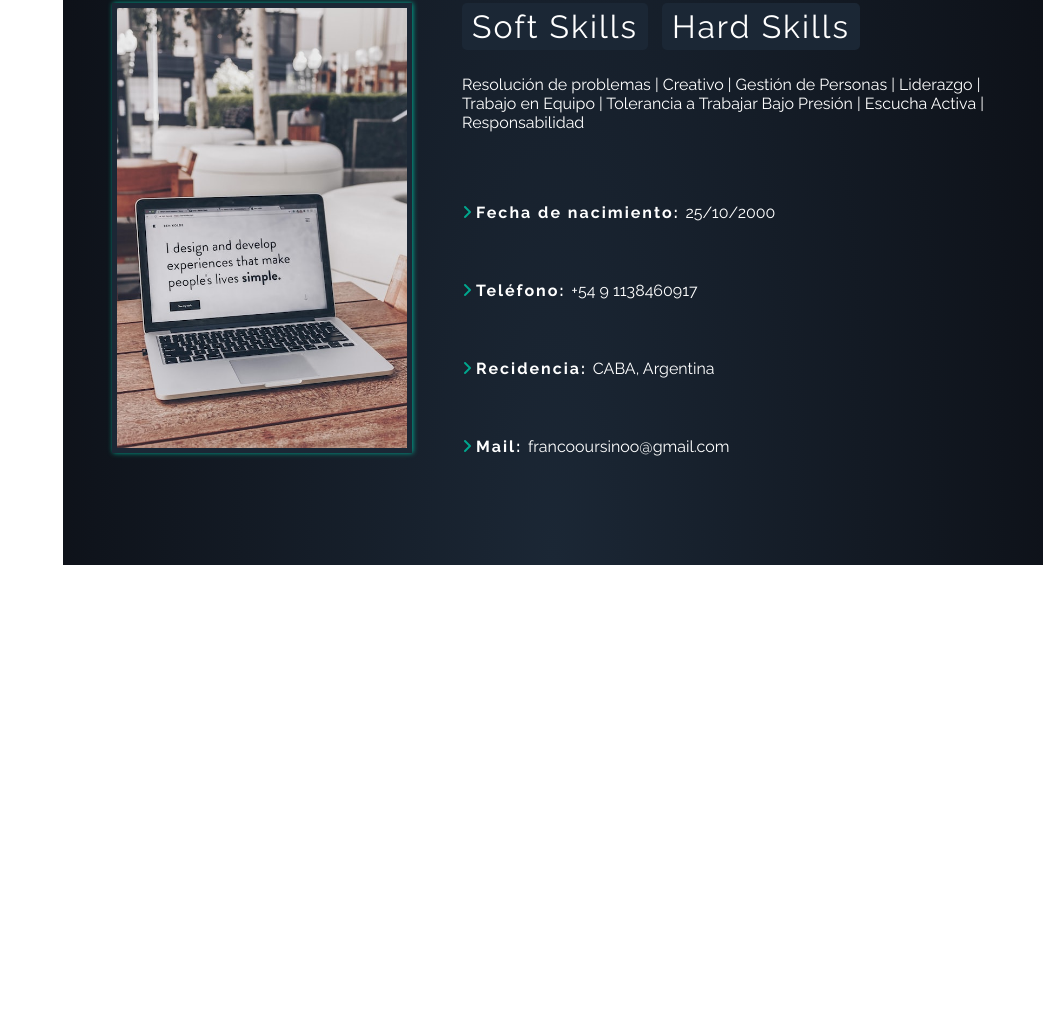
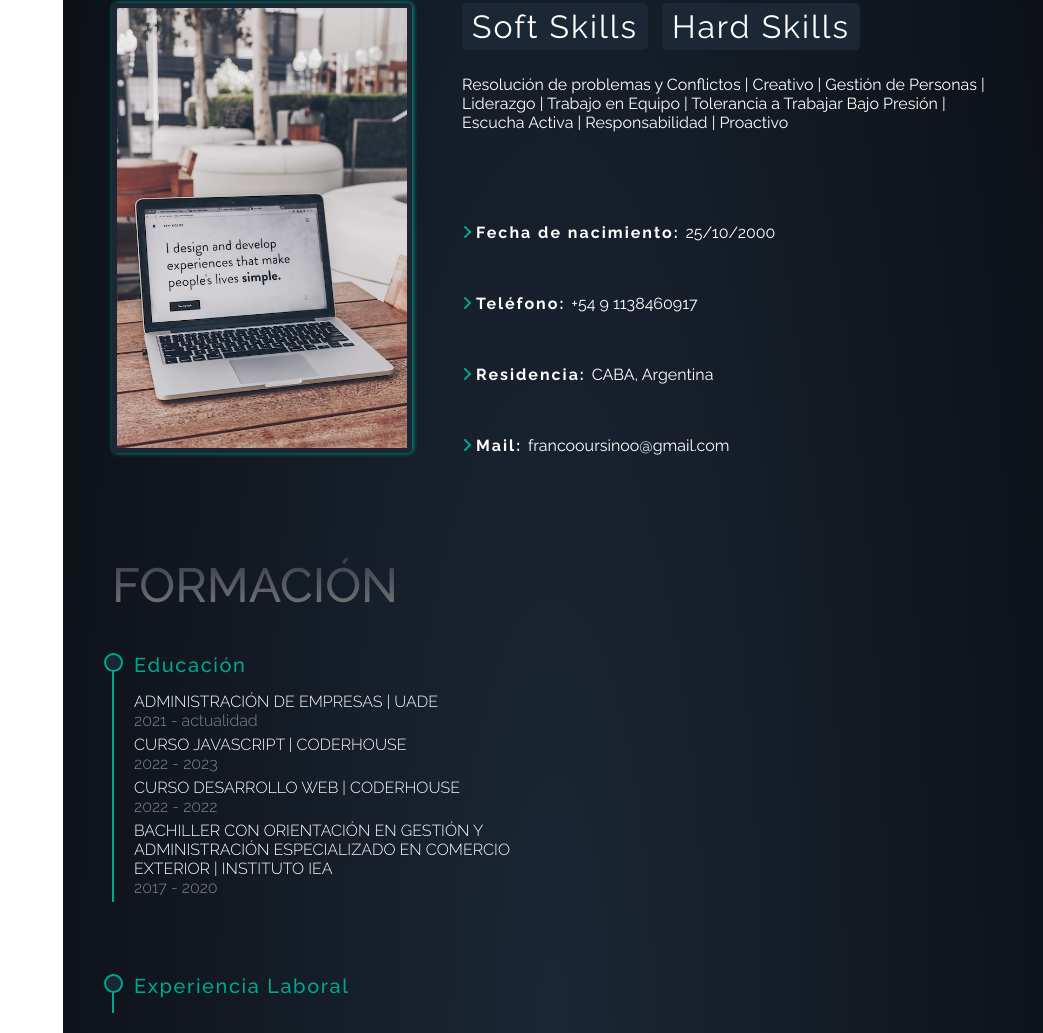
Before and after one commit to FrancoUrsino/Fran_PF, a website: page index.html in a window 1280 px wide. Shown: the part 1076-2109 px from the top of the page, without its empty margins (237-1280 px from the left). Before the commit the page ends 1641 px from the top, so only its background shows below. Drawn offline with Linux system fonts and the light colour scheme.

Commit message:
fix some errors

```diff
--- a/index.html
+++ b/index.html
@@ -67,7 +67,7 @@
       <div id="stars2"></div>
       <div id="stars3"></div>
       <div class="home__container">
-        <h2 class="home__container--title">Bienvenidos! <i class="fa-regular fa-hand"></i> <br><span>Soy Desarrollador
+        <h2 class="home__container--title">Bienvenidos! <i class="fa-regular fa-hand"></i><br><span>Soy Desarrollador
             Front-End</span></h2>
         <p class="home__container--text">Todo buen proyecto tiene una historia aún mejor</p>
       </div>
@@ -85,7 +85,7 @@
           interesado en la parte Front End ya que quiero darle la mejor experiencia al usuario posible.
         </p>
         <div class="about__container--container">
-          <img src="img/about.jpg" alt="" class="about__container--container--img">
+          <img src="img/about.jpg" alt="Frase en computadora" class="about__container--container--img">
           <div class="about__container--container--container">
             <div class="about__container--container--container--container"> <!-- SKILLS.JS -->
             </div>
@@ -102,7 +102,7 @@
               </li>
               <li class="about__container--container--container--item">
                 <p class="about__container--container--container--text"><i class="fa-solid fa-angle-right"></i>
-                  <strong>Recidencia: </strong>CABA, Argentina
+                  <strong>Residencia: </strong>CABA, Argentina
                 </p>
               </li>
               <li class="about__container--container--container--item">
@@ -112,6 +112,40 @@
               </li>
             </ul>
           </div>
+        </div>
+      </div>
+    </section>
+    <!-- FORMATION SECTION -->
+    <section class="formation">
+      <div class="formation__container">
+        <h2 class="formation__container--title">Formación</h2>
+        <div class="formation__container--container">
+          <div class="formation__container--container--container">
+            <h3 class="formation__container--container--container--title">Educación</h3>
+            <div class="formation__container--container--container--container">
+              <h4 class="formation__container--container--container--container--title">Administración de empresas | UADE</h4>
+              <p class="formation__container--container--container--container--time">2021 - actualidad</p>
+            </div>
+            <div class="formation__container--container--container--container">
+              <h4 class="formation__container--container--container--container--title">Curso JavaScript | Coderhouse</h4>
+              <p class="formation__container--container--container--container--time">2022 - 2023</p>
+            </div>
+            <div class="formation__container--container--container--container">
+              <h4 class="formation__container--container--container--container--title">Curso Desarrollo Web | Coderhouse</h4>
+              <p class="formation__container--container--container--container--time">2022 - 2022</p>
+            </div>
+            <div class="formation__container--container--container--container">
+              <h4 class="formation__container--container--container--container--title">Bachiller con orientación en gestión y administración especializado en comercio exterior | Instituto IEA</h4>
+              <p class="formation__container--container--container--container--time">2017 - 2020</p>
+            </div>
+          </div>
+          <div class="formation__container--container--container">
+            <h3 class="formation__container--container--container--title">Experiencia Laboral</h3>
+            <div class="formation__container--container--container--container">
+
+            </div>
+          </div>
+
         </div>
       </div>
     </section>
--- a/js/skills.js
+++ b/js/skills.js
@@ -9,7 +9,7 @@ const showContainer = () => {
   `
   <button class="about__container--container--container--container--container--btn" id="softButton">soft Skills</button>
   <button class="about__container--container--container--container--container--btn" id="hardButton">Hard Skills</button>
-  <p class="about__container--container--container--container--container--text" id="softText">Resolución de problemas | Creativo | Gestión de Personas | Liderazgo | Trabajo en Equipo | Tolerancia a Trabajar Bajo Presión | Escucha Activa | Responsabilidad</p>
+  <p class="about__container--container--container--container--container--text" id="softText">Resolución de problemas y Conflictos | Creativo | Gestión de Personas | Liderazgo | Trabajo en Equipo | Tolerancia a Trabajar Bajo Presión | Escucha Activa | Responsabilidad | Proactivo</p>
   <p class="about__container--container--container--container--container--text" id="hardText" style="display: none">estos son los hard skills</p>
   `
   container.append(containerContent);
--- a/scss/_about.scss
+++ b/scss/_about.scss
@@ -2,7 +2,6 @@
   width: 100%;
   display: flex;
   align-items: center;
-  // background: radial-gradient(ellipse at bottom, #1b2735 0%, #090a0f 100%);
 
   &__container {
     width: 90%;
@@ -16,6 +15,8 @@
       font-weight: 500;
       font-size: 3rem;
       margin-bottom: 20px;
+      text-transform: uppercase;
+
     }
 
     &--text {
@@ -41,6 +42,7 @@
         width: 300px;
         height: 450px;
         border: 5px solid $fColor;
+        border-radius: 5px;
         box-shadow: 1px 0 5px $sColor;
         object-fit: cover;
       }
@@ -48,7 +50,7 @@
       &--container {
         display: grid;
         width: 100%;
-        grid-template-rows: 200px 1fr;
+        grid-template-rows: 220px 1fr;
 
         &--list {
           list-style: none;
@@ -60,7 +62,7 @@
           padding-bottom: 15px;
           text-align: left;
           color: $white;
-          padding-bottom: 59px;
+          padding-bottom: 52px;
         }
 
         &--text i {
@@ -108,11 +110,30 @@
 
 @media (max-width: 800px) {
   .about__container {
+    display: flex;
+    flex-direction: column;
     justify-content: center;
+    text-align: center;
   }
 
   .about__container--container {
+    justify-content: center;
     grid-template-columns: 1fr;
     grid-template-rows: 500px 1fr;
+    text-align: center;
+    align-items: center;
+    justify-self: center;
+
+    &--img{
+      justify-self: center;
+      display: flex;
+    }
+    &--container{
+      justify-content: center;
+      justify-items: center;
+      &--container{
+        justify-content: center;
+      }
+    }
   }
 }
--- /dev/null
+++ b/scss/_formation.scss
@@ -0,0 +1,80 @@
+.formation{
+  width: 100%;
+
+  &__container{
+    display: flex;
+    flex-direction: column;
+    justify-content: center;
+    width: 90%;
+    margin: 0 auto;
+
+    &--title {
+      background: -webkit-linear-gradient(#373a4b, #7b7b7b);
+      background-clip: initial;
+      -webkit-background-clip: text;
+      -webkit-text-fill-color: transparent;
+      font-weight: 500;
+      font-size: 3rem;
+      margin-bottom: 20px;
+      text-transform: uppercase;
+
+    }
+
+
+    &--container{
+      display: grid;
+      grid-template-columns: repeat(auto-fit, minmax(470px, auto));
+      gap: 2em;
+
+      &--container{
+        width: 100%;
+        padding: 0 20px;
+        margin: 20px 0;
+        border-left: 2px solid $sColor;
+        position: relative;
+
+        &::before{
+          content: '';
+          position: absolute;
+          top: 0px;
+          left: -10px;
+          width: 15px;
+          height: 15px;
+          border-radius: 50%;
+          border: 2px solid $sColor;
+          background-color: $fColor;
+        }
+
+        &--title{
+          color: $sColor;
+          letter-spacing: 1.6px;
+          font-weight: 500;
+          border-radius: 5px;
+          padding-bottom: 10px;
+          font-size: 20px;
+        }
+
+
+        &--container{
+          margin: 5px 0;
+          &--title{
+            color: $white;
+            text-transform: uppercase;
+            font-weight: 300;
+          }
+          &--time{
+            color: rgba(255, 255, 255, 0.488);
+            font-weight: 300;
+          }
+        }
+      }
+    }
+  }
+}
+
+
+@media (min-width:800px){
+  .formation__container--container--container{
+    width: 470px;
+  }
+}
--- a/scss/_home.scss
+++ b/scss/_home.scss
@@ -24,6 +24,8 @@
       -webkit-text-fill-color: transparent;
       font-weight: 500;
       font-size: 3rem;
+      text-transform: uppercase;
+
 
       & i{
         transform: rotate(45deg);
--- a/scss/style.scss
+++ b/scss/style.scss
@@ -3,3 +3,4 @@
 @import "header";
 @import "home";
 @import "about";
+@import "formation";
```
Also changed, not shown: css/style.css, 1 other file.
